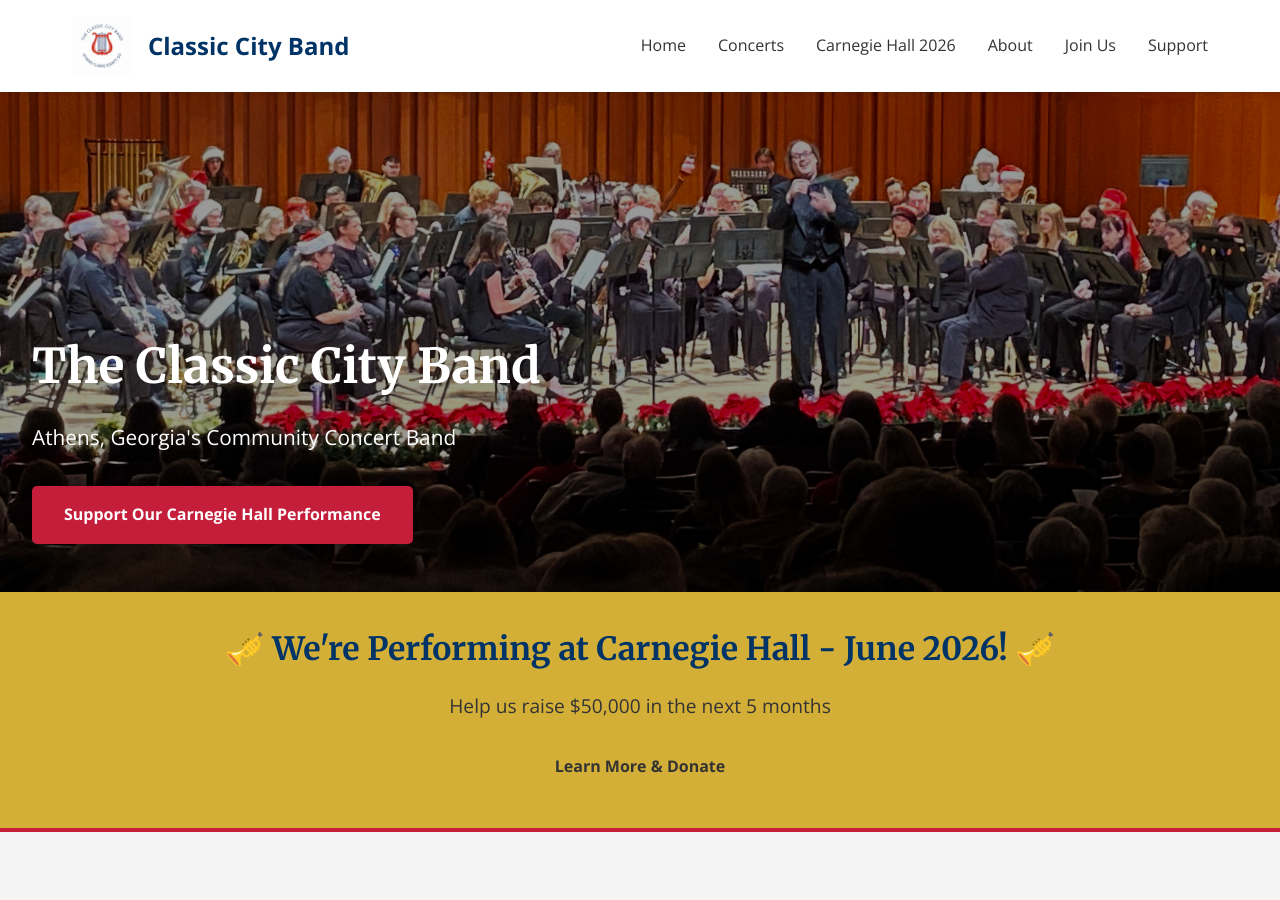
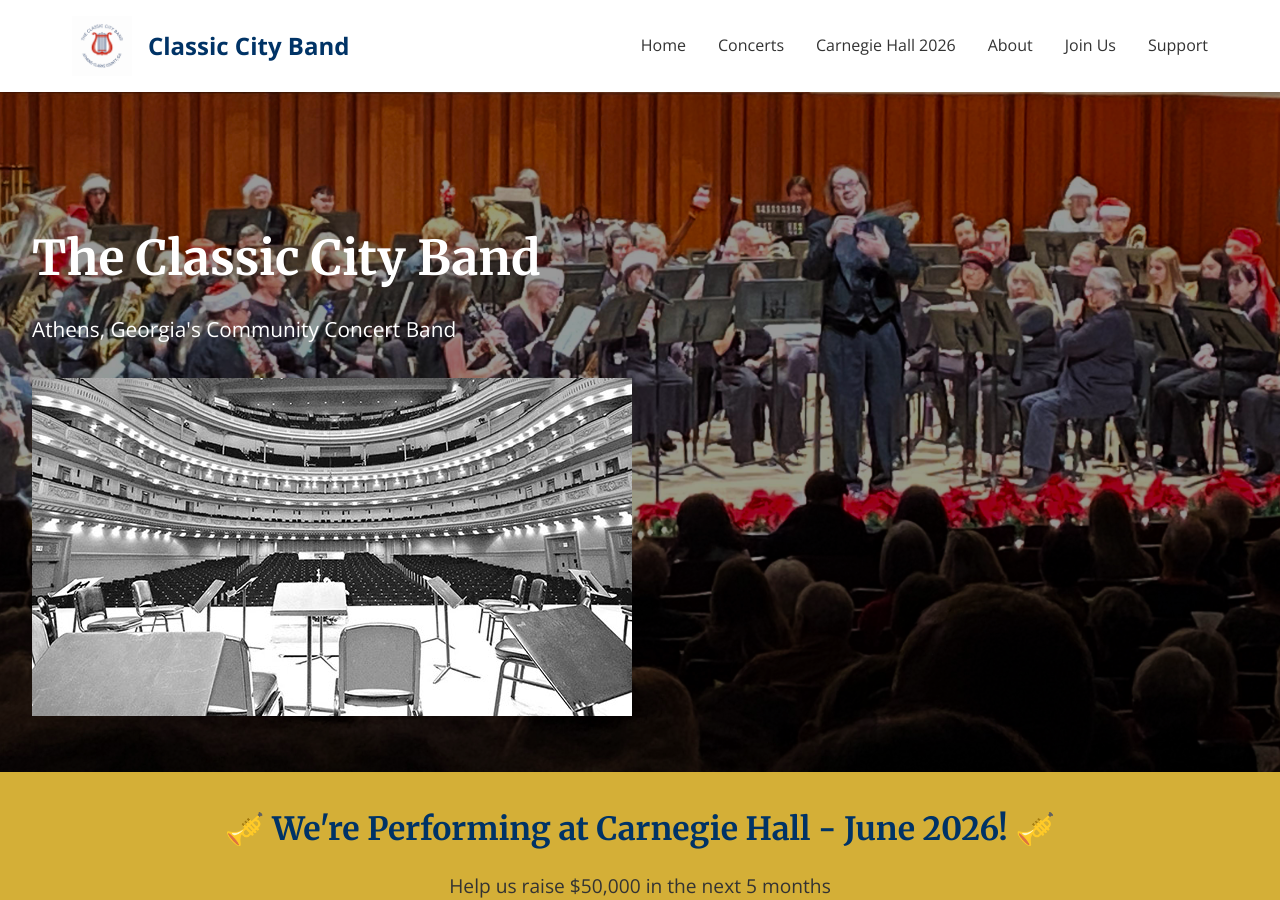
Before and after one commit to webmasterCCB/CCBwebsite, a Jekyll site: the page built from index.html, in a window 1280 px wide and 900 px high. Built offline with Jekyll 4.4.1, drawn with Linux system fonts in a browser that asks for light colours.

Commit message:
Update index.html

```diff
--- a/index.html
+++ b/index.html
@@ -6,7 +6,9 @@ title: Home
 <section class="hero">
   <h1>The Classic City Band</h1>
   <p>Athens, Georgia's Community Concert Band</p>
-  <a href="/CCBwebsite/carnegie-hall" class="btn btn-primary">Support Our Carnegie Hall Performance</a>
+<a href="/CCBwebsite/carnegie-hall" class="carnegie-badge">
+  <img src="/CCBwebsite/assets/images/carnegieWebsm.jpg" alt="Carnegie Hall 2026">
+</a>
 </section>
 
 <section class="carnegie-banner">
```
